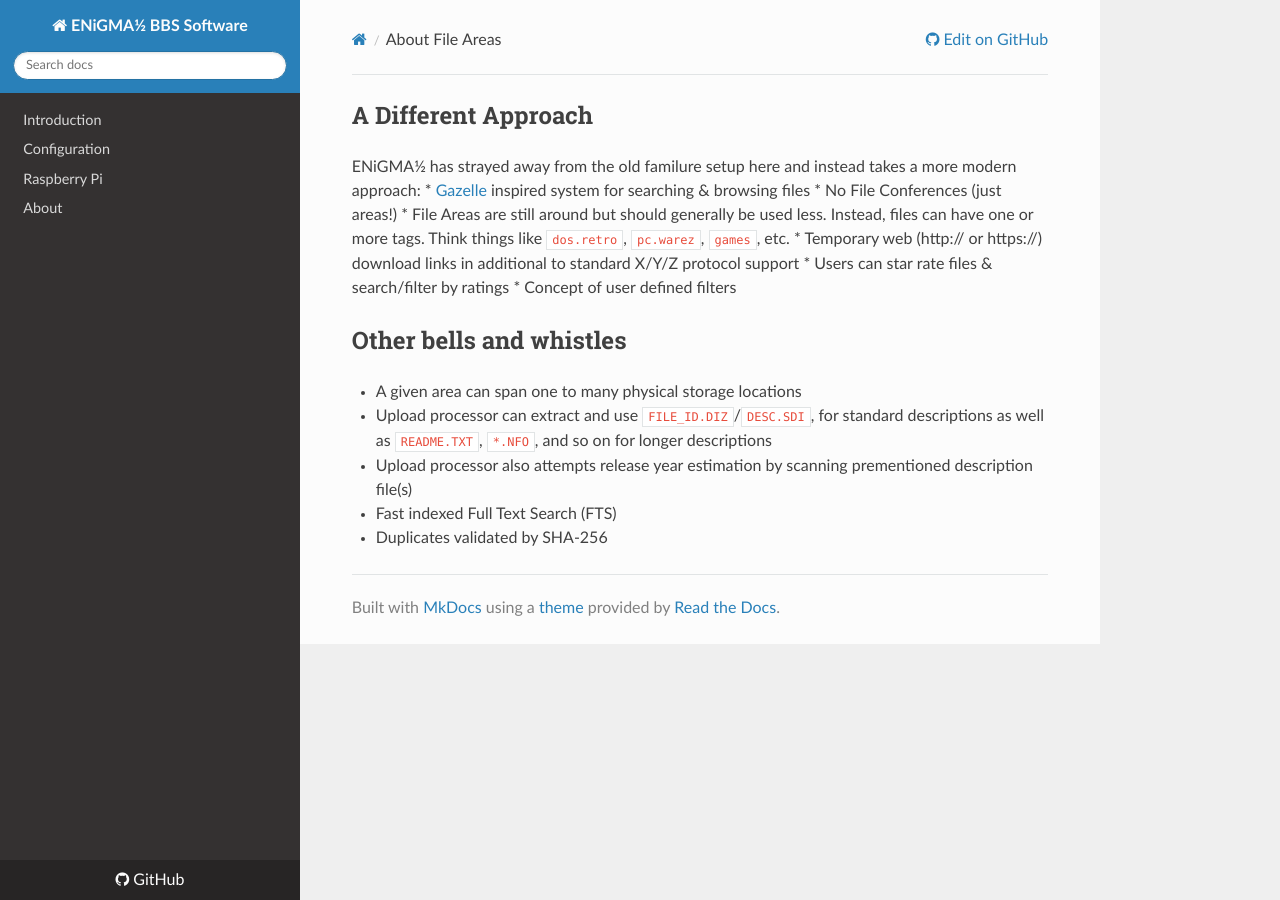
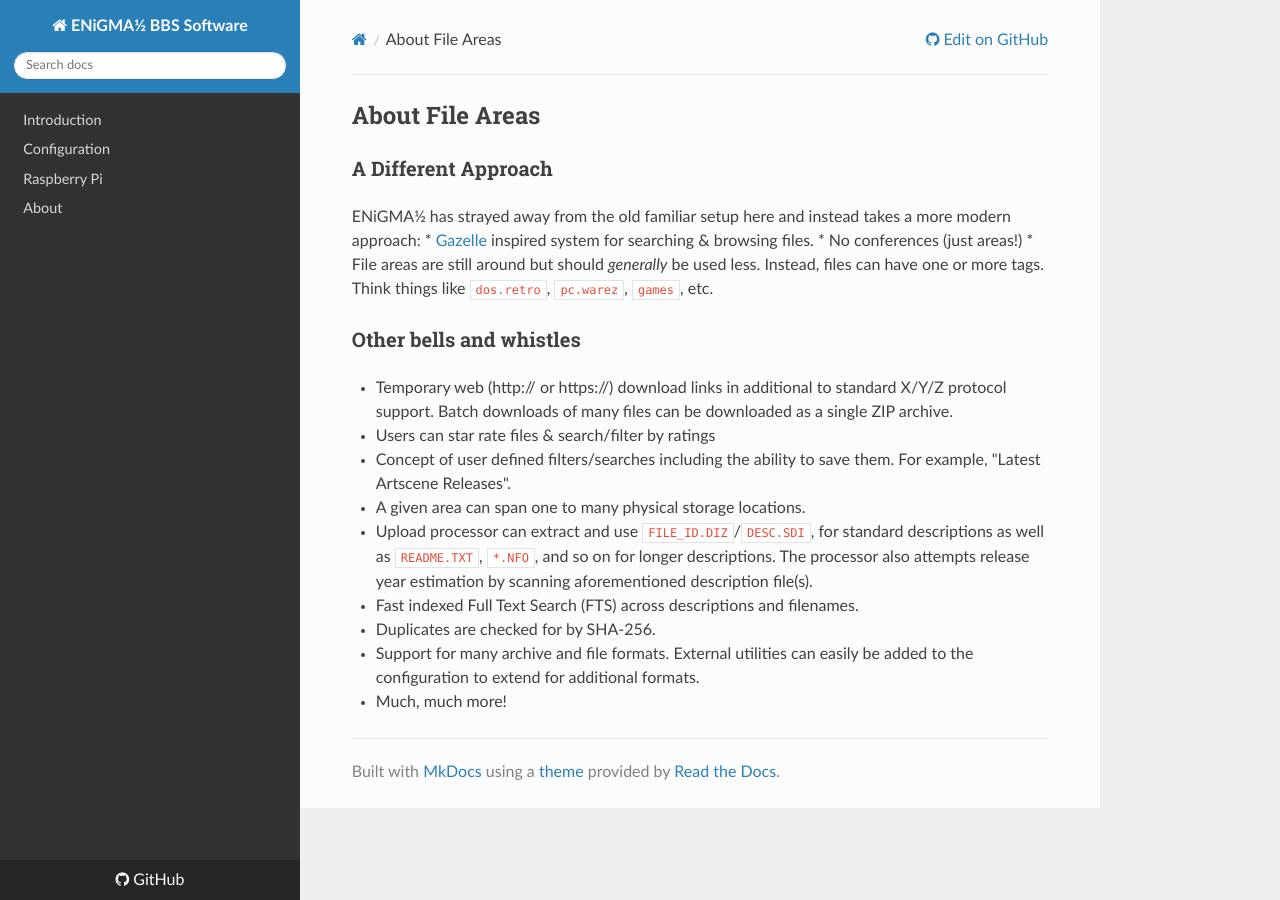
Before and after one commit to NuSkooler/enigma-bbs, an MkDocs documentation site: the page built from docs/filebase/index.md, in a window 1280 px wide. Built offline with MkDocs 1.6.1, drawn with Linux system fonts in a browser that asks for light colours; nearby versions of some CDN libraries; old or Windows-style settings are respelled for this version of MkDocs.

Commit message:
About File Areas updates

```diff
--- a/docs/filebase/index.md
+++ b/docs/filebase/index.md
@@ -2,18 +2,21 @@
 layout: page
 title: About File Areas
 ---
-## A Different Approach
-ENiGMA½ has strayed away from the old familure setup here and instead takes a more modern approach:
-* [Gazelle](https://whatcd.github.io/Gazelle/) inspired system for searching & browsing files
-* No File Conferences (just areas!)
-* File Areas are still around but should generally be used less. Instead, files can have one or more tags. Think things like `dos.retro`, `pc.warez`, `games`, etc.
-* Temporary web (http:// or https://) download links in additional to standard X/Y/Z protocol support
+## About File Areas
+
+### A Different Approach
+ENiGMA½ has strayed away from the old familiar setup here and instead takes a more modern approach:
+* [Gazelle](https://whatcd.github.io/Gazelle/) inspired system for searching & browsing files.
+* No conferences (just areas!)
+* File areas are still around but should *generally* be used less. Instead, files can have one or more tags. Think things like `dos.retro`, `pc.warez`, `games`, etc.
+
+### Other bells and whistles
+* Temporary web (http:// or https://) download links in additional to standard X/Y/Z protocol support. Batch downloads of many files can be downloaded as a single ZIP archive.
 * Users can star rate files & search/filter by ratings
-* Concept of user defined filters
-
-## Other bells and whistles
-* A given area can span one to many physical storage locations
-* Upload processor can extract and use `FILE_ID.DIZ`/`DESC.SDI`, for standard descriptions as well as `README.TXT`, `*.NFO`, and so on for longer descriptions
-* Upload processor also attempts release year estimation by scanning prementioned description file(s)
-* Fast indexed Full Text Search (FTS)
-* Duplicates validated by SHA-256
+* Concept of user defined filters/searches including the ability to save them. For example, "Latest Artscene Releases".
+* A given area can span one to many physical storage locations.
+* Upload processor can extract and use `FILE_ID.DIZ`/`DESC.SDI`, for standard descriptions as well as `README.TXT`, `*.NFO`, and so on for longer descriptions. The processor also attempts release year estimation by scanning aforementioned description file(s).
+* Fast indexed Full Text Search (FTS) across descriptions and filenames.
+* Duplicates are checked for by SHA-256.
+* Support for many archive and file formats. External utilities can easily be added to the configuration to extend for additional formats.
+* Much, much more!
```
